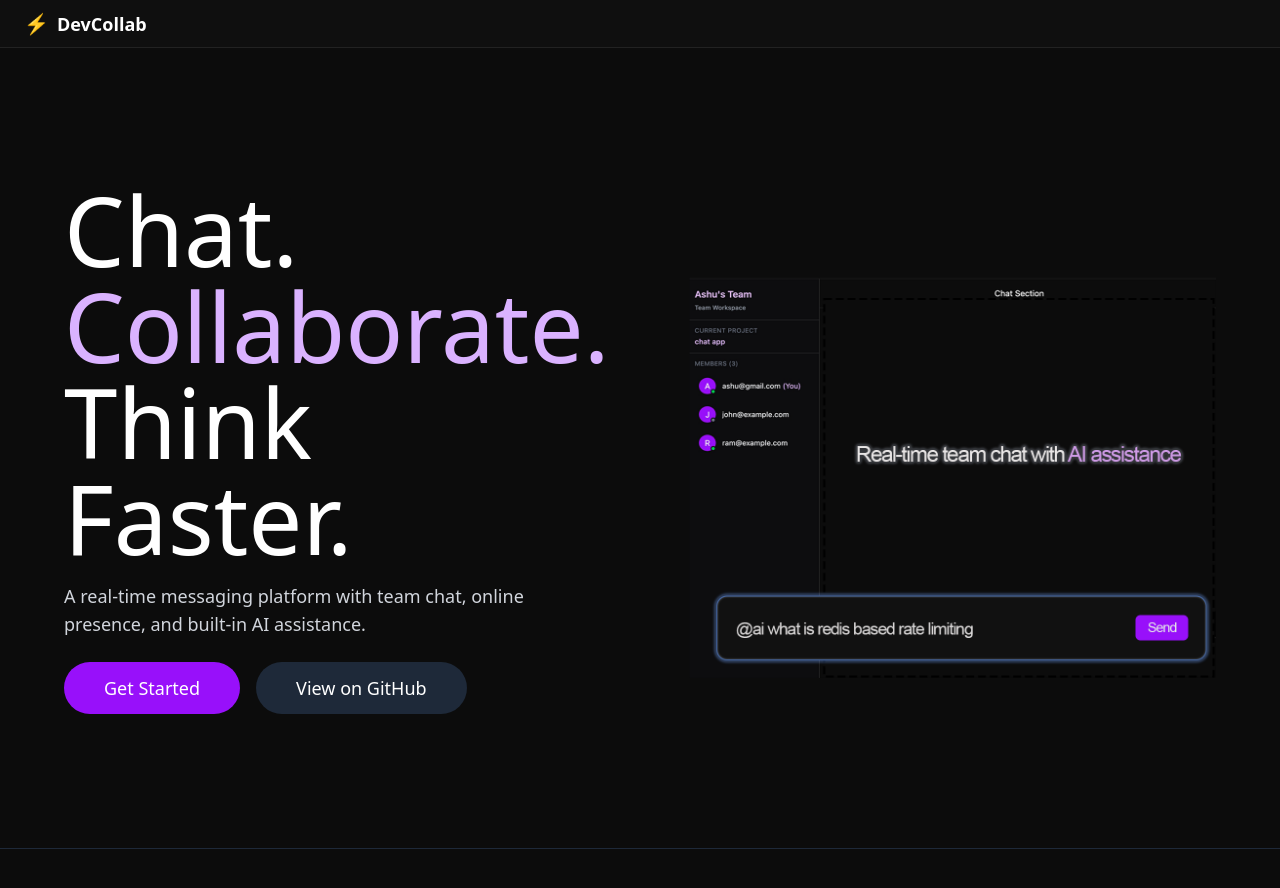
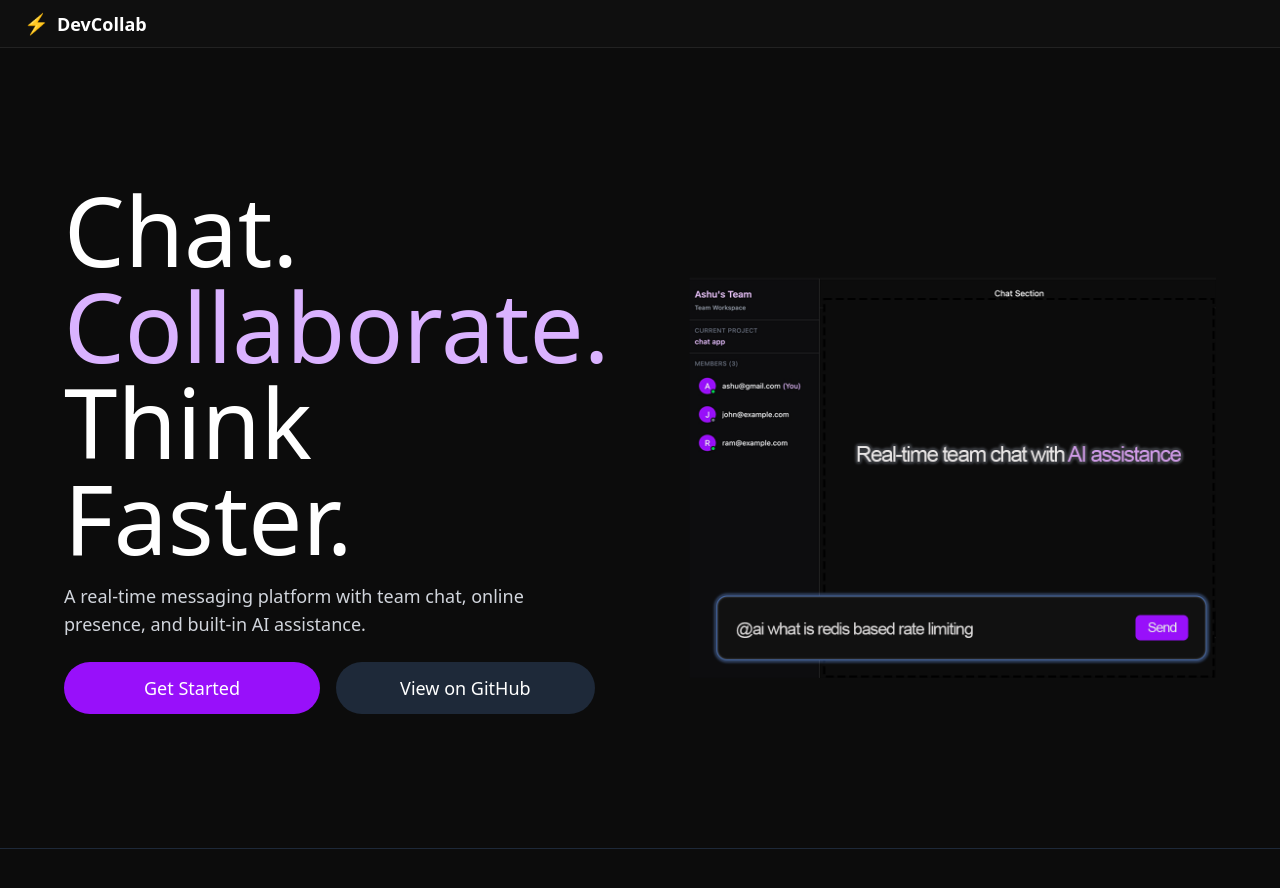
Before and after one commit to Ashu243/chatapp-with-ai, a React (Vite) app in the folder frontend/: page / in a window 1280 px wide. Shown: the top 888 px of the page. Built offline with nearby package versions, Linux system fonts and the light colour scheme; no server answers.

Commit message:
fix: fix padding of buttons in landing page

```diff
--- a/frontend/src/components/pages/LandingPage/Hero.jsx
+++ b/frontend/src/components/pages/LandingPage/Hero.jsx
@@ -48,7 +48,7 @@ const Hero = () => {
           </p>
 
           <div className="mt-6 flex flex-col sm:flex-row gap-4 justify-center lg:justify-start">
-             <Link to="/login"><button className="hero-item bg-purple-600 hover:bg-purple-700 text-lg rounded-full px-10 py-3">
+             <Link to="/login"><button className="hero-item bg-purple-600 hover:bg-purple-700 text-lg rounded-full px-20 py-3">
              Get Started
             </button></Link>
               <a
@@ -56,7 +56,7 @@ const Hero = () => {
                 rel="noreferrer"
                 href="https://github.com/Ashu243/chatapp-with-ai"
               >
-            <button className="hero-item bg-gray-800 hover:bg-gray-700 text-lg rounded-full px-10 py-3">
+            <button className="hero-item bg-gray-800 hover:bg-gray-700 text-lg rounded-full px-16 py-3">
                 View on GitHub
             </button>
               </a>
```
